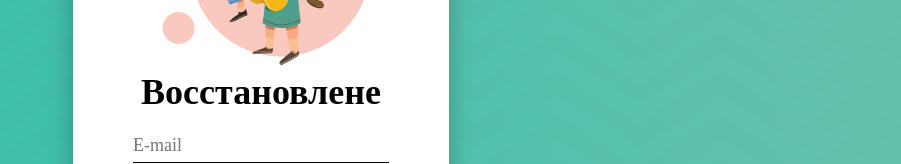
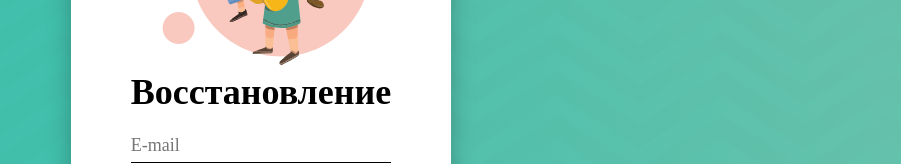
Before and after one commit to Amalthea-code/birch, a Vue app: page /recovery in a window 1280 px wide. Shown: the part 312-476 px from the top of the page, without its empty margins (379-1280 px from the left). Built offline with nearby package versions, Linux system fonts and the light colour scheme; a web font is replaced by a local one; what vue-the-mask would draw is missing.

Commit message:
fix: Восстановление

```diff
--- a/src/router/index.js
+++ b/src/router/index.js
@@ -214,7 +214,7 @@ const routes = [
         name: 'recovery',
         component: () => import('../views/recovery.vue'),
         meta: {
-          title: ' - Восстановлене'
+          title: ' - Восстановление'
         }
       },
       {
@@ -222,7 +222,7 @@ const routes = [
         name: 'recoveryPassword',
         component: () => import('../views/recoveryPassword.vue'),
         meta: {
-          title: ' - Восстановлене пароля'
+          title: ' - Восстановление пароля'
         }
       },
       {
--- a/src/views/recovery.vue
+++ b/src/views/recovery.vue
@@ -1,7 +1,7 @@
 <template>
   <div class="recovery">
     <div class="recovery__logo"><authorization /></div>
-    <div class="recovery__title">Восстановлене</div>
+    <div class="recovery__title">Восстановление</div>
     <input :class="{'recovery__input': true, 'recovery__input_error':(v$.imput.$dirty && v$.imput.$error)}" placeholder="E-mail" v-model="imput">
     <button @click="enter" class="recovery__button">ВОССТАНОВИТЬ</button>
     <div class="recovery__link">
--- a/src/views/recoveryPassword.vue
+++ b/src/views/recoveryPassword.vue
@@ -1,7 +1,7 @@
 <template>
   <div class="recovery-password">
     <div class="recovery-password__logo"><authorization /></div>
-    <div class="recovery-password__title">Восстановлене пароля</div>
+    <div class="recovery-password__title">Восстановление пароля</div>
     <div class="recovery-password__box">
       <input class="recovery-password__input recovery-password__input_password" placeholder="Новый Пароль" :type="isPassword" v-model="password" autocomplete="on" :maxlength="maxLength" minlength="6"><span @click="switchPassword" class="password-hidden"><hidden/></span>
       <input class="recovery-password__input recovery-password__input_password" placeholder="Повторите пароль" :type="isMorePassword" v-model="morePassword" autocomplete="on" :maxlength="maxLength" minlength="6"><span @click="switchMorePassword" class="password-hidden"><hidden/></span>
```
